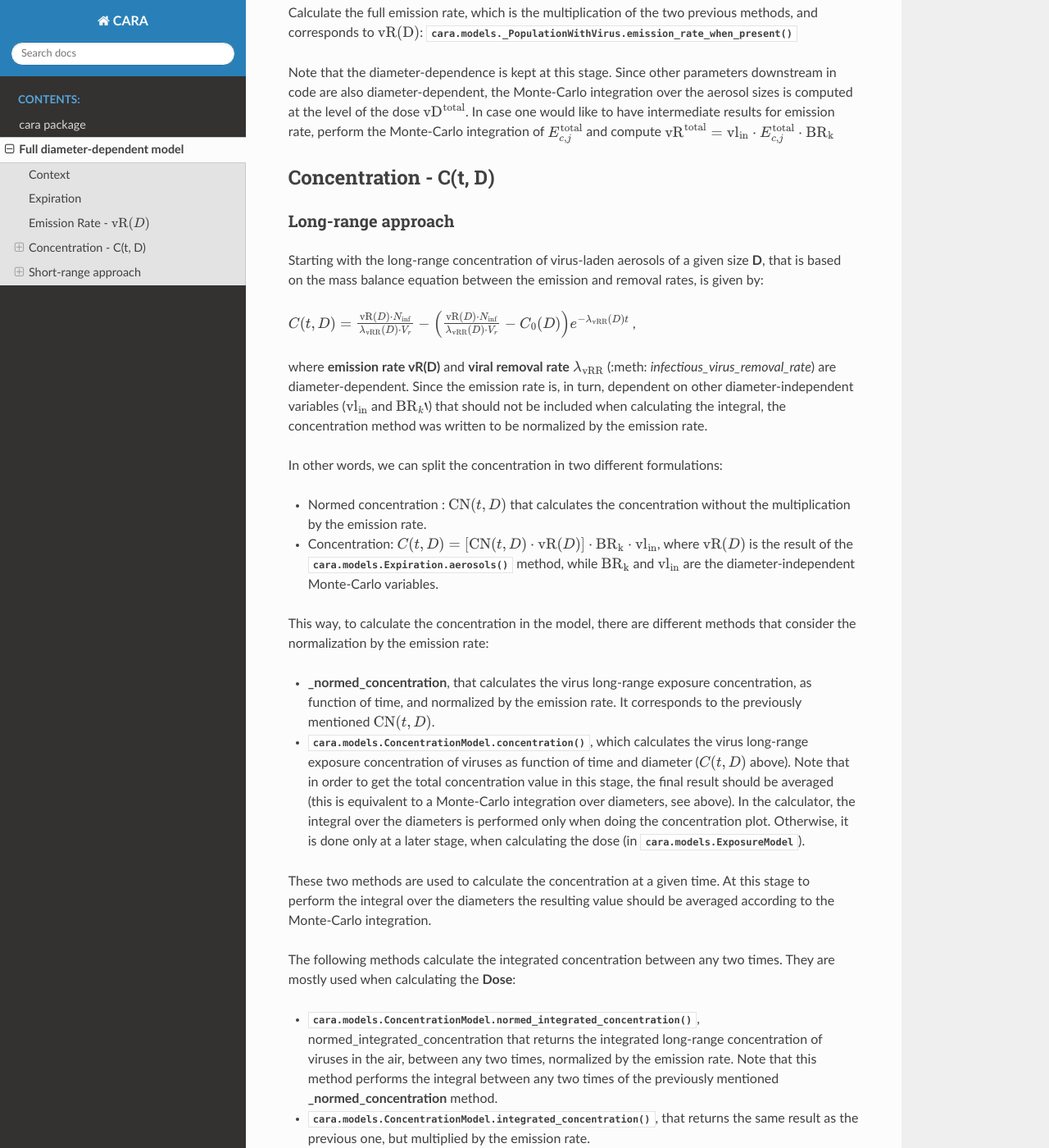
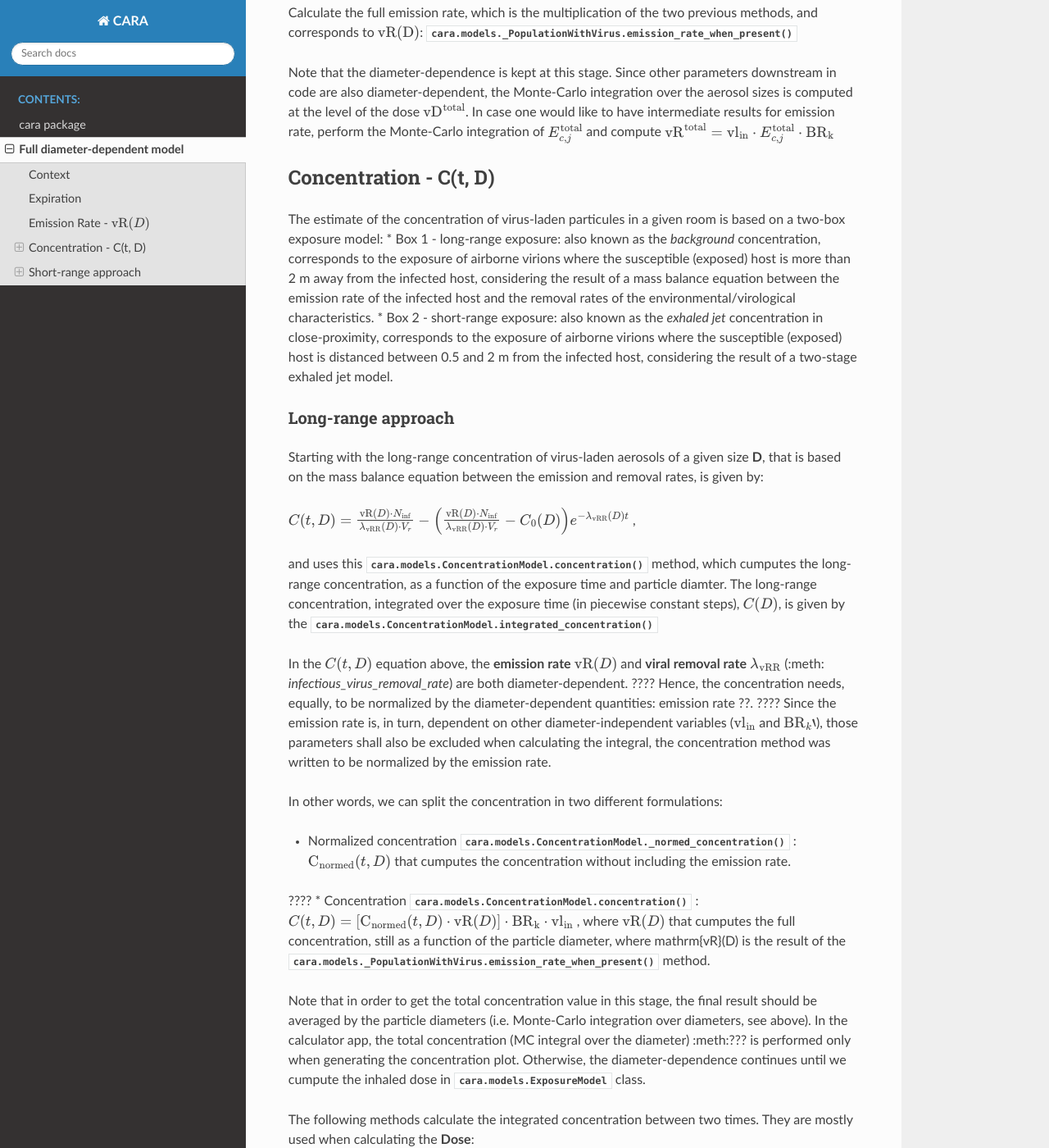
Before and after one commit to CERN/CAiMIRA, a Sphinx documentation site: the page built from cara/docs/full_diameter_dependence.rst, in a window 1280 px wide and 1400 px high, scrolled down 2290 px. Shown: the whole window at 82% size. Built offline with Sphinx 7.4.7 and the Read the Docs theme 2.0.0, drawn with Linux system fonts in a browser that asks for light colours; some of the changed text lies outside the part shown.

Commit message:
updates to C(t) chapter

```diff
--- a/cara/docs/full_diameter_dependence.rst
+++ b/cara/docs/full_diameter_dependence.rst
@@ -71,6 +71,15 @@ In case one would like to have intermediate results for emission rate, perform t
 Concentration - C(t, D)
 =======================
 
+The estimate of the concentration of virus-laden particules in a given room is based on a two-box exposure model:
+* Box 1 - long-range exposure: also known as the *background* concentration,
+corresponds to the exposure of airborne virions where the susceptible (exposed) host is more than 2 m away from the infected host,
+considering the result of a mass balance equation between the emission rate of the infected host and the removal rates of the environmental/virological characteristics.
+* Box 2 - short-range exposure: also known as the *exhaled jet* concentration in close-proximity,
+corresponds to the exposure of airborne virions where the susceptible (exposed) host is distanced between 0.5 and 2 m from the infected host,
+considering the result of a two-stage exhaled jet model.
+
+
 Long-range approach
 *******************
 
@@ -78,27 +87,55 @@ Starting with the long-range concentration of virus-laden aerosols of a given si
 
 :math:`C(t, D)=\frac{\mathrm{vR}(D) \cdot N_{\mathrm{inf}}}{\lambda_{\mathrm{vRR}}(D) \cdot V_r}-\left (\frac{\mathrm{vR}(D) \cdot N_{\mathrm{inf}}}{\lambda_{\mathrm{vRR}}(D) \cdot V_r}-C_0(D) \right )e^{-\lambda_{\mathrm{vRR}}(D)t}` ,
 
-where **emission rate vR(D)** and **viral removal rate** :math:`\lambda_{\mathrm{vRR}}` (:meth: `infectious_virus_removal_rate`) are diameter-dependent.
-Since the emission rate is, in turn, dependent on other diameter-independent variables (:math:`\mathrm{vl}_\mathrm{in}` and :math:`\mathrm{BR}_k``) that should not be included when calculating the integral, the concentration method was written to be normalized by the emission rate.
+and uses this :meth:`cara.models.ConcentrationModel.concentration` method, which cumputes the long-range concentration, as a function of the exposure time and particle diamter.
+The long-range concentration, integrated over the exposure time (in piecewise constant steps), :math:`C(D)`, is given by the :meth:`cara.models.ConcentrationModel.integrated_concentration`
+
+In the :math:`C(t, D)` equation above, the **emission rate** :math:`\mathrm{vR}(D)` and **viral removal rate** :math:`\lambda_{\mathrm{vRR}}` (:meth: `infectious_virus_removal_rate`) are both diameter-dependent.
+???? Hence, the concentration needs, equally, to be normalized by the diameter-dependent quantities: emission rate ??.
+???? Since the emission rate is, in turn, dependent on other diameter-independent variables (:math:`\mathrm{vl}_\mathrm{in}` and :math:`\mathrm{BR}_k``), those parameters shall also be excluded when calculating the integral, the concentration method was written to be normalized by the emission rate.
 
 In other words, we can split the concentration in two different formulations:
 
-* Normed concentration : :math:`\mathrm{CN}(t, D)` that calculates the concentration without the multiplication by the emission rate.
-* Concentration: :math:`C(t, D) = [\mathrm{CN}(t, D) \cdot \mathrm{vR}(D)] \cdot \mathrm{BR_k} \cdot \mathrm{vl_{in}}`, where :math:`\mathrm{vR}(D)` is the result of the :meth:`cara.models.Expiration.aerosols` method, while :math:`\mathrm{BR_k}` and :math:`\mathrm{vl_{in}}` are the diameter-independent Monte-Carlo variables.
+* Normalized concentration :meth:`cara.models.ConcentrationModel._normed_concentration` : :math:`\mathrm{C_\mathrm{normed}}(t, D)` that cumputes the concentration without including the emission rate.
+???? * Concentration :meth:`cara.models.ConcentrationModel.concentration` : :math:`C(t, D) = [\mathrm{C_\mathrm{normed}}(t, D) \cdot \mathrm{vR}(D)] \cdot \mathrm{BR_k} \cdot \mathrm{vl_{in}}` , where :math:`\mathrm{vR}(D)` that cumputes the full concentration, still as a function of the particle diameter,
+where \mathrm{vR}(D) is the result of the :meth:`cara.models._PopulationWithVirus.emission_rate_when_present` method.
 
-This way, to calculate the concentration in the model, there are different methods that consider the normalization by the emission rate:
+Note that in order to get the total concentration value in this stage, the final result should be averaged by the particle diameters (i.e. Monte-Carlo integration over diameters, see above).
+In the calculator app, the total concentration (MC integral over the diameter) :meth:??? is performed only when generating the concentration plot. Otherwise, the diameter-dependence continues until we cumpute the inhaled dose in :class:`cara.models.ExposureModel` class.
 
-* **_normed_concentration**, that calculates the virus long-range exposure concentration, as function of time, and normalized by the emission rate. It corresponds to the previously mentioned :math:`\mathrm{CN}(t, D)`.
-* :meth:`cara.models.ConcentrationModel.concentration`, which calculates the virus long-range exposure concentration of viruses as function of time and diameter (:math:`C(t, D)` above). Note that in order to get the total concentration value in this stage, the final result should be averaged (this is equivalent to a Monte-Carlo integration over diameters, see above). In the calculator, the integral over the diameters is performed only when doing the concentration plot. Otherwise, it is done only at a later stage, when calculating the dose (in :class:`cara.models.ExposureModel`).
+The following methods calculate the integrated concentration between two times. They are mostly used when calculating the **Dose**:
 
-These two methods are used to calculate the concentration at a given time. At this stage to perform the integral over the diameters the resulting value should be averaged according to the Monte-Carlo integration.
+* :meth:`cara.models.ConcentrationModel.normed_integrated_concentration`, :math:`\mathrm{C_\mathrm{normed}}(D)` that returns the integrated long-range concentration of viruses in the air, between any two times, normalized by the emission rate.
+Note that this method performs the integral between any two times of the previously mentioned **_normed_concentration** method.
+* :meth:`cara.models.ConcentrationModel.integrated_concentration`, :math:`C(D)`, that returns the same result as the previous one, but multiplied by the emission rate.
 
-The following methods calculate the integrated concentration between any two times. They are mostly used when calculating the **Dose**:
+The integral over the exposure times is calculated directly in the class (integrated methods).
 
-* :meth:`cara.models.ConcentrationModel.normed_integrated_concentration`, normed_integrated_concentration that returns the integrated long-range concentration of viruses in the air, between any two times, normalized by the emission rate. Note that this method performs the integral between any two times of the previously mentioned **_normed_concentration** method.
-* :meth:`cara.models.ConcentrationModel.integrated_concentration`, that returns the same result as the previous one, but multiplied by the emission rate.
+Short-range approach
+*******************
 
-.. Note that the integral over the diameters is performed later in the dose, with the average of the samples, since the diameters are sampled according to the distribution given by **Np(D)**. The integral over different times is calculated directly in the class (integrated methods).
+The short-range concentration close to the mouth or nose of an exposed person, may be written as:
+
+:math:`C_{\mathrm{SR}}(t, D) = \frac{1}{S({x})} \cdot (C_{0, \mathrm{SR}}(D) - C(t, D))` .
+
+It depends on the **long-range concentration** of viruses, on the **dilution factor** and on the **initial concentration** of viruses on the mouth or nose of the emitter.
+As for the long-range concentration, we must normalize the short-range concentration on parameters that are diameter-dependent variables, to profit from the Monte-Carlo integration.
+Besides that, one should consider that for each interaction, the expiration type may be different, therefore a new distribution of diameters should be taken into consideration.
+
+The method to calculate the concentration viruses on the mouth or nose of the emitting person, has the viral load as multiplying factor:
+
+:math:`C_{0, SR}=(\int_{D_{min}}^{D_{\mathrm{max = 1000μm}}} N_p(D) \cdot V_p(D)\, \mathrm{d}D) \cdot 10^{-6} \cdot \mathrm{vl_{in}}` .
+
+In other words, in the code we have one method that returns the value of :math:`N_p(D) \cdot V_p(D)`, :meth:`cara.models.Expiration.jet_origin_concentration`. Note that similarly to the `long-range` approach, the integral over the diameters is not calculated at this stage.
+
+To calculate the `long-range` concentration of viruses, :math:`C(t, D)`, we profit from the :meth:`cara.models.ConcentrationModel.long_range_normed_concentration` method, normalized by the viral load, the diameter-independent variable in the concentration.
+However, since the diameter distribution is different on the `short-range` interactions, we need to perform one approximation using interpolation. The set of points we want the interpolated values are the short-range particle diameters (given by the current expiration). The set of points with a known value are the long-range particle diameters (given by the initial expiration). The set of known values are the long-range concentration values normalised by the viral load. At this point, we have a procedure to calculate :math:`C_{0, \mathrm{SR}}  - C(t, D)`. Given that we already have the result of the `dilution_factor`, the result of :math:`\frac{1}{S({x})} \cdot (C_{0, \mathrm{SR}}  - C(t, D))` is given by the method :meth:`cara.models.ShortRangeModel.normed_concentration`. To sum up, this method calculates the virus `short-range` exposure concentration, as a function of time. It is normalized by the viral load, and the integral over the diameters is not performed at this stage.
+
+The method :meth:`cara.models.ShortRangeModel.short_range_concentration` applies the multiplication by the viral load to the result of the previous method, returning the final short-range concentration for a given time.
+
+The final concentration is the sum of the `short-range` and `long-range` concentrations.
+
+
 
 Dose - :math:`\mathrm{vD}`
 *********
@@ -160,26 +197,7 @@ When calculating the dose, we get the concentration normalized by the **viral lo
 Concentration - :math:`C(t, D)`
 ***********************
 
-The short-range concentration close to the mouth or nose of an exposed person, may be written as:
 
-:math:`C_{\mathrm{SR}}(t, D) = \frac{1}{S({x})} \cdot (C_{0, \mathrm{SR}}(D) - C(t, D))` .
-
-It depends on the **long-range concentration** of viruses, on the **dilution factor** and on the **initial concentration** of viruses on the mouth or nose of the emitter.
-As for the long-range concentration, we must normalize the short-range concentration on parameters that are diameter-dependent variables, to profit from the Monte-Carlo integration.
-Besides that, one should consider that for each interaction, the expiration type may be different, therefore a new distribution of diameters should be taken into consideration.
-
-The method to calculate the concentration viruses on the mouth or nose of the emitting person, has the viral load as multiplying factor:
-
-:math:`C_{0, SR}=(\int_{D_{min}}^{D_{\mathrm{max = 1000μm}}} N_p(D) \cdot V_p(D)\, \mathrm{d}D) \cdot 10^{-6} \cdot \mathrm{vl_{in}}` .
-
-In other words, in the code we have one method that returns the value of :math:`N_p(D) \cdot V_p(D)`, :meth:`cara.models.Expiration.jet_origin_concentration`. Note that similarly to the `long-range` approach, the integral over the diameters is not calculated at this stage.
-
-To calculate the `long-range` concentration of viruses, :math:`C(t, D)`, we profit from the :meth:`cara.models.ConcentrationModel.long_range_normed_concentration` method, normalized by the viral load, the diameter-independent variable in the concentration.
-However, since the diameter distribution is different on the `short-range` interactions, we need to perform one approximation using interpolation. The set of points we want the interpolated values are the short-range particle diameters (given by the current expiration). The set of points with a known value are the long-range particle diameters (given by the initial expiration). The set of known values are the long-range concentration values normalised by the viral load. At this point, we have a procedure to calculate :math:`C_{0, \mathrm{SR}}  - C(t, D)`. Given that we already have the result of the `dilution_factor`, the result of :math:`\frac{1}{S({x})} \cdot (C_{0, \mathrm{SR}}  - C(t, D))` is given by the method :meth:`cara.models.ShortRangeModel.normed_concentration`. To sum up, this method calculates the virus `short-range` exposure concentration, as a function of time. It is normalized by the viral load, and the integral over the diameters is not performed at this stage.
-
-The method :meth:`cara.models.ShortRangeModel.short_range_concentration` applies the multiplication by the viral load to the result of the previous method, returning the final short-range concentration for a given time.
-
-The final concentration is the sum of the `short-range` and `long-range` concentrations.
 
 Dose - :math:`vD`
 *********
```
